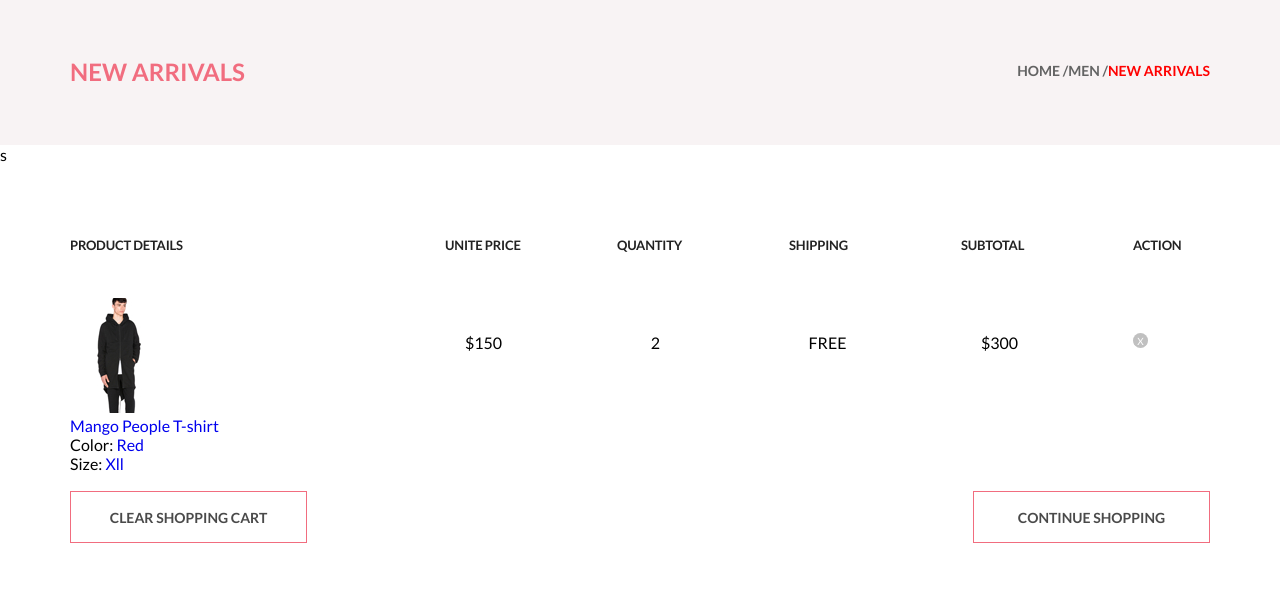
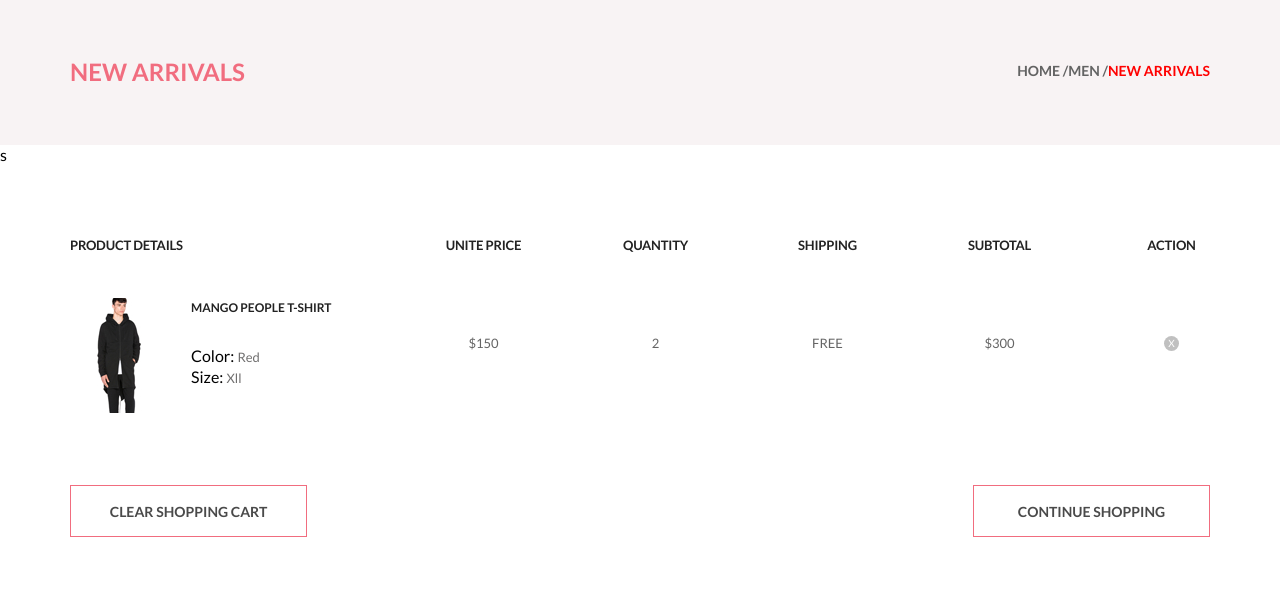
Before and after one commit to Starc151/coursework-one, a website: page public/cart.html in a window 1280 px wide. Shown: the part 165-762 px from the top of the page. Drawn offline with nearby package versions, Linux system fonts and the light colour scheme.

Commit message:
Cart page HTML + CSS completed

```diff
--- a/public/cart.html
+++ b/public/cart.html
@@ -138,14 +138,14 @@
           </div>
           <div class="myCartProduct">
             <ul>
-              <li>
+              <li class="productInMyCart">
                 <div>
                   <a href="product.html">
                     <img src="img/productInMyCart1.jpg" alt="productInMyCart1">
                   </a>
                 </div>
-                <div>
-                  <a href="product.html"><p>Mango  People  T-shirt</p></a>
+                <div class="productInMyCartText">
+                  <a href="product.html"><p class="productName">Mango  People  T-shirt</p></a>
                   <p>Color: <a href="product.html"><span>Red</span></a></p>
                   <p>Size: <a href="product.html"><span>Xll</span></a></p>
                 </div>
--- a/public/sass/_cart.scss
+++ b/public/sass/_cart.scss
@@ -7,6 +7,10 @@
       width: 77px;
       text-align: center;
       margin-top: 35px;
+      color: #656565;
+      font-size: 13px;
+      font-weight: 400;
+      line-height: 20px;
       a {
         text-align: right;
       }
@@ -14,7 +18,32 @@
     li:first-child {
       width: 280px;
     }
-    li:last-child {}
+    li:last-child {
+      display: flex;
+      justify-content: center;
+      align-items: center;
+    }
+  }
+  .productInMyCartText {
+    margin-left: 21px;
+    .productName {
+      margin-bottom: 38px;
+    }
+    a {
+      margin-top: 38px;
+      color: #575757;
+      font-size: 13px;
+      font-weight: 400;
+      line-height: 20px;
+      span {
+        color: #6f6e6e;
+      }
+    }
+  }
+  .productInMyCart {
+    display: flex;
+    align-content: space-between;
+    margin-bottom: 51px;
   }
 }
 .myCartHead {
@@ -29,6 +58,8 @@
     @extend .flex_between;
     li:not(:first-child) {
       width: 77px;
+      display: flex;
+      justify-content: center;
     }
     li:first-child {
       width: 280px;
--- a/public/sass/_main.scss
+++ b/public/sass/_main.scss
@@ -466,6 +466,7 @@ footer {
     height: 32px;
     margin-left: 4px;
     background: #fff;
+    transition: background .2s linear, color .2s linear;
   }
   a:hover {
     background: $colorEtiam;
```
Also changed, not shown: public/style/style.css, 1 other file.
